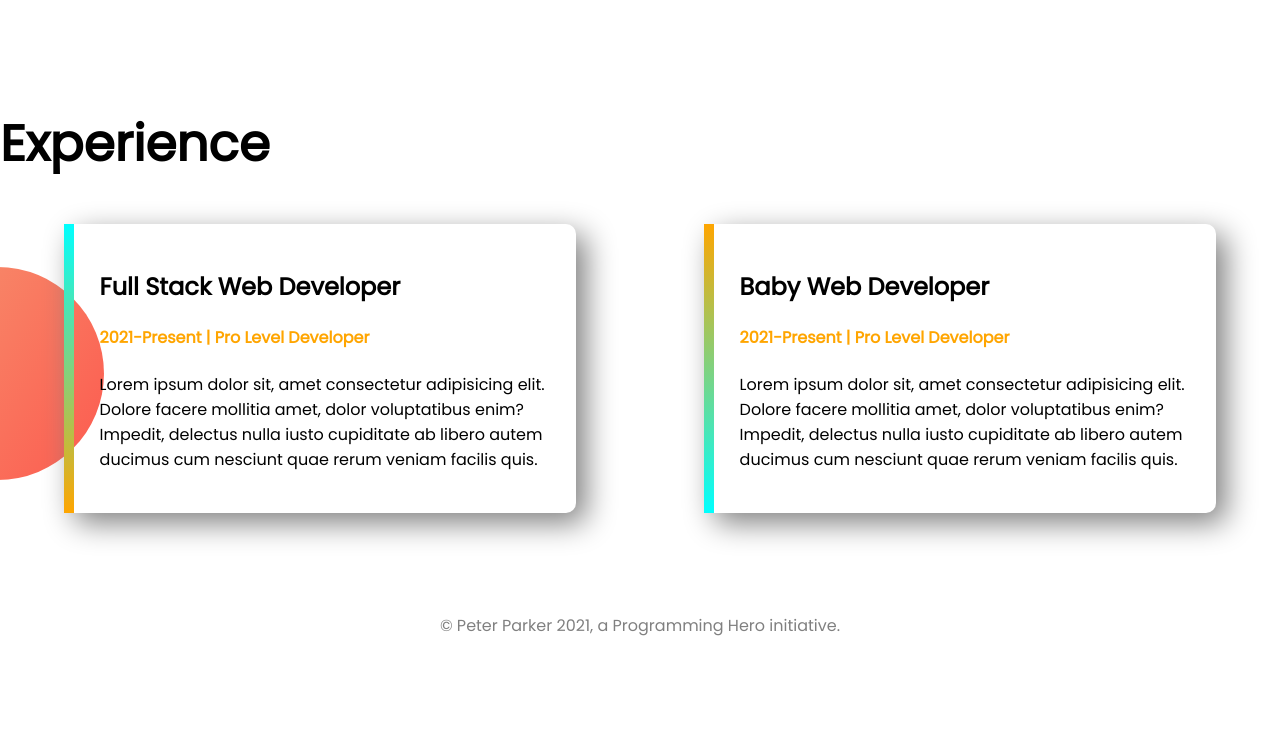
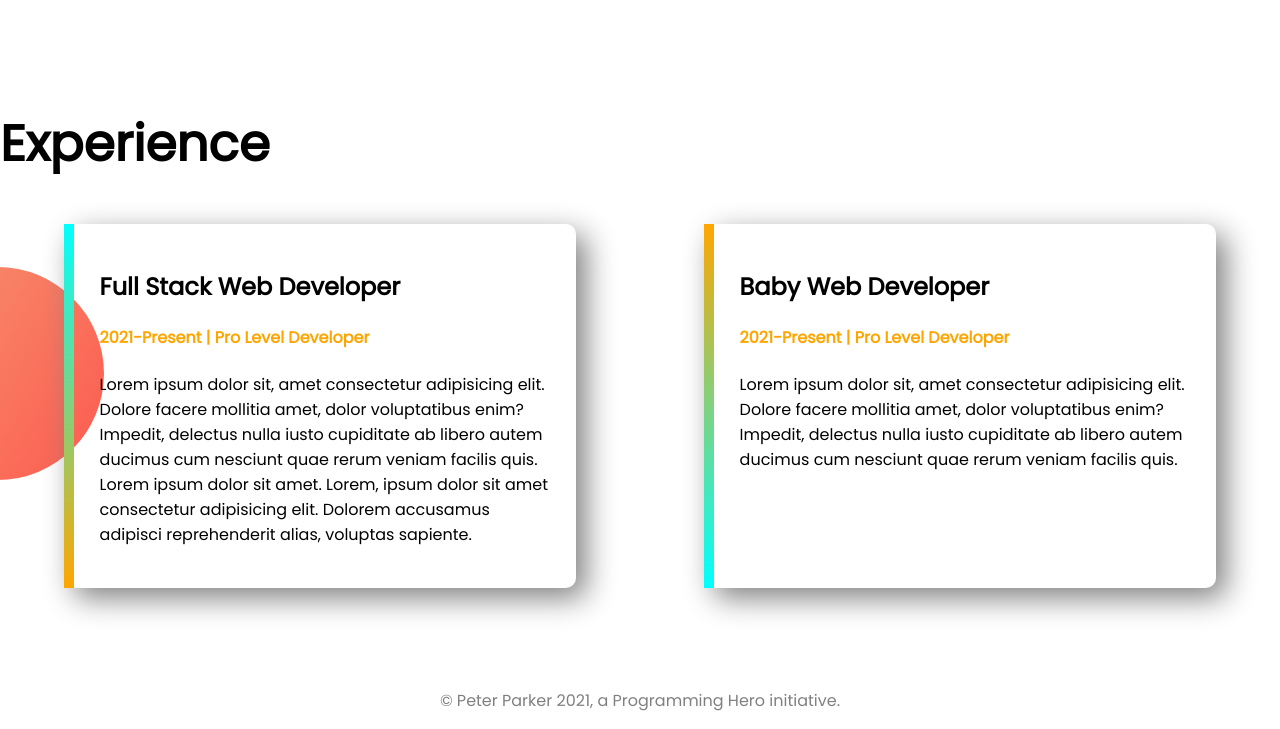
Before and after one commit to mdrakibmia99/developer-protfolio, a plain HTML site: page index.html in a window 1280 px wide. Shown: the part 1120-1849 px from the top of the page. Before the commit the page ends 1774 px from the top, so only its background shows below. Drawn offline with Linux system fonts and the light colour scheme.

Commit message:
protfolio

```diff
--- a/index.html
+++ b/index.html
@@ -45,7 +45,8 @@
             <div id="full-stack-experience" class="experience-item">
                 <h2>Full Stack Web Developer</h2>
                 <h4 class="color-orange">2021-Present | Pro Level Developer</h4>
-                <p>Lorem ipsum dolor sit, amet consectetur adipisicing elit. Dolore facere mollitia amet, dolor voluptatibus enim? Impedit, delectus nulla iusto cupiditate ab libero autem ducimus cum nesciunt quae rerum veniam facilis quis. </p>
+                <p>Lorem ipsum dolor sit, amet consectetur adipisicing elit. Dolore facere mollitia amet, dolor voluptatibus enim? Impedit, delectus nulla iusto cupiditate ab libero autem ducimus cum nesciunt quae rerum veniam facilis quis.
+                    Lorem ipsum dolor sit amet. Lorem, ipsum dolor sit amet consectetur adipisicing elit. Dolorem accusamus adipisci reprehenderit alias, voluptas sapiente. </p>
             </div>
             <div id="baby-web-experience" class="experience-item">
                 <h2>Baby Web Developer</h2>
```
